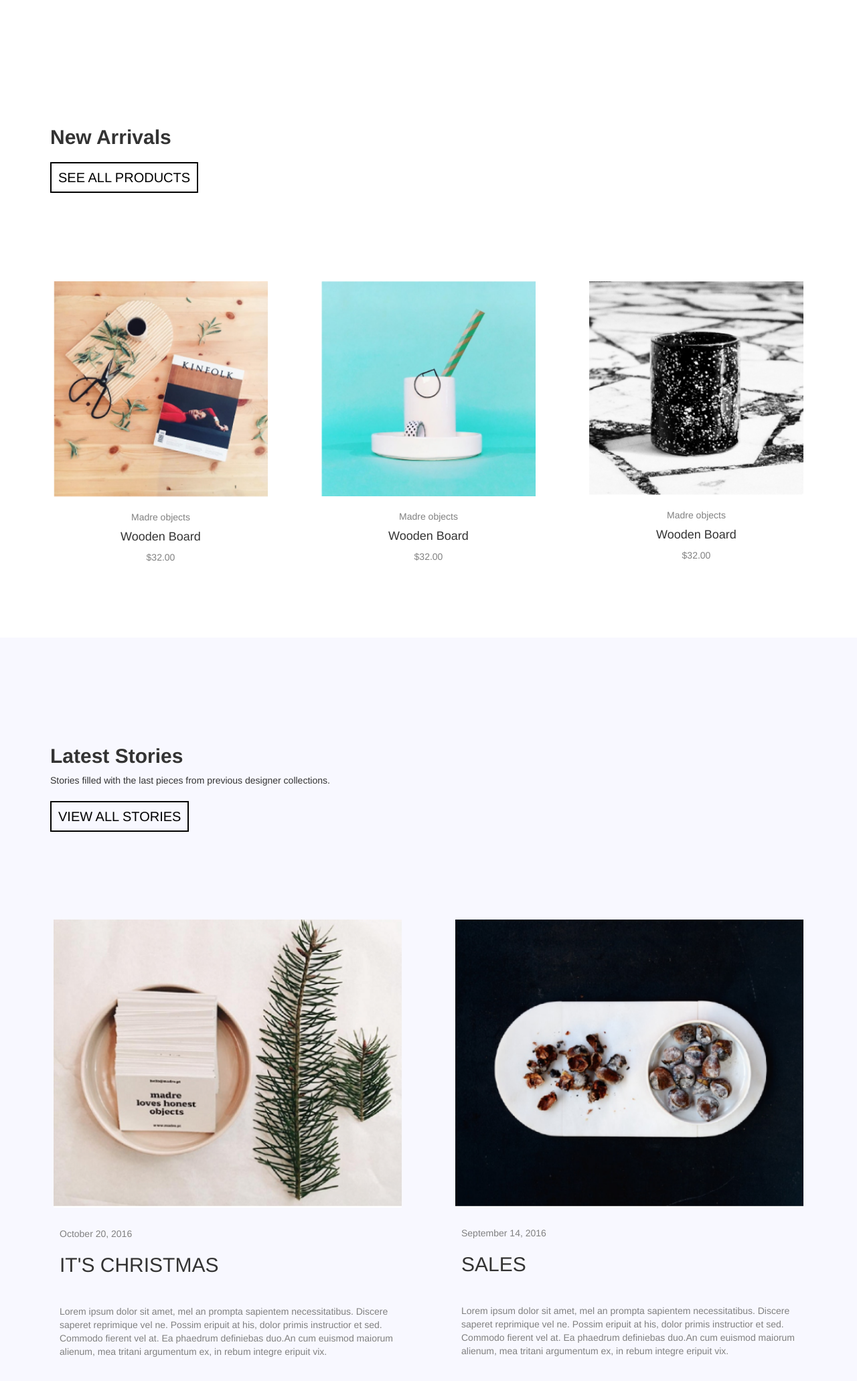
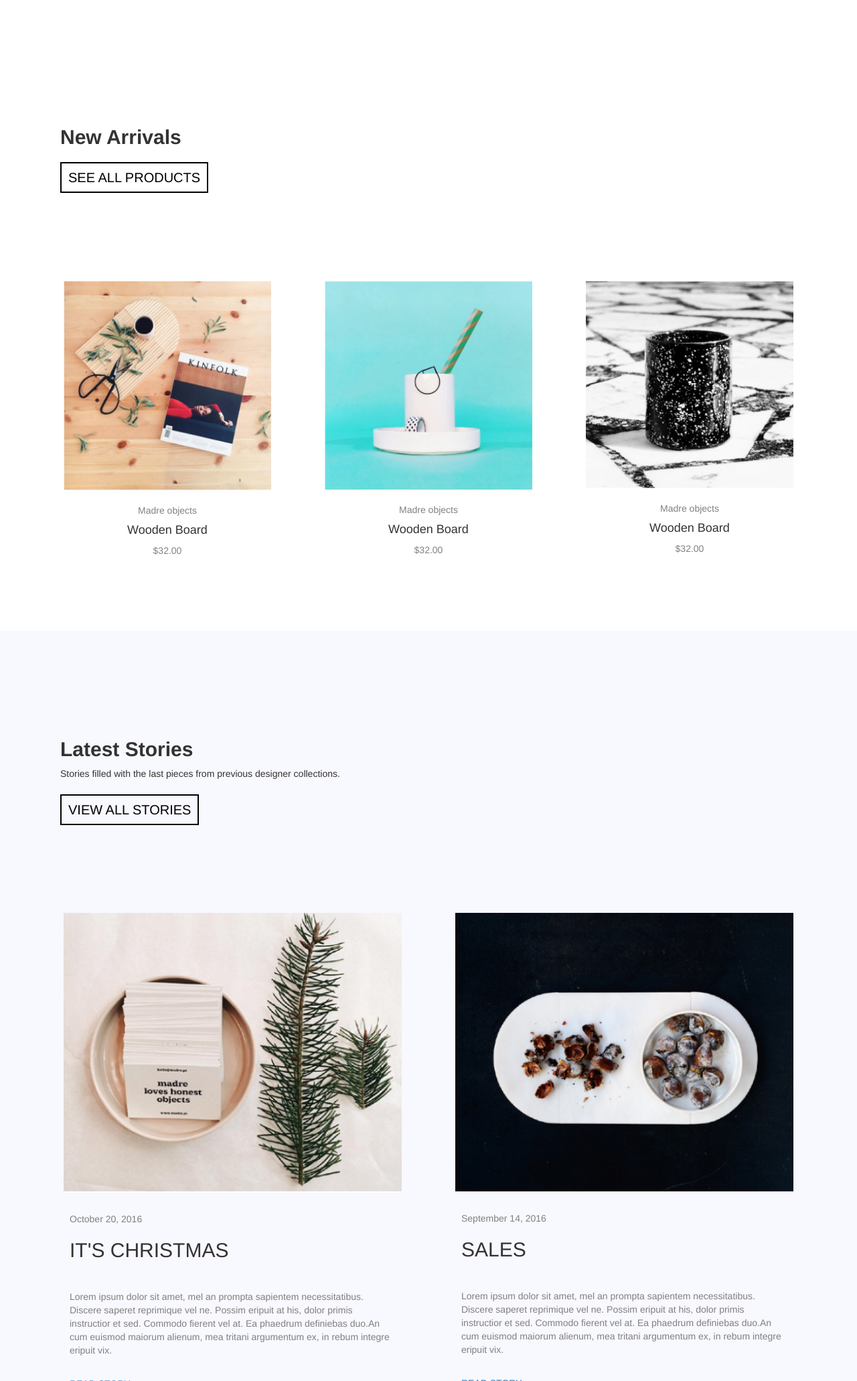
Before and after one commit to Karanjot1995/Terracotta, a plain HTML site: page index.html in a window 1280 px wide. Shown: the part 738-2800 px from the top of the page at 67% size. Drawn offline with nearby package versions, Linux system fonts and the light colour scheme.

Commit message:
changes made

```diff
--- a/index.html
+++ b/index.html
@@ -45,7 +45,7 @@
   	</div>
 
   	<div class="container-fluid">
-  	  <div class="row" id="arrivals">
+  	  <div class="row" id="arrivals" style="margin:0;" >
   	  	<div class="caption">
   		  <h2><b>New Arrivals</b></h2><br>
   		  <a href="#">SEE ALL PRODUCTS</a><br>
@@ -72,7 +72,7 @@
     </div>
 
     <div class="container-fluid" style="background:ghostwhite;">
-      <div class="row" id="stories">
+      <div class="row" id="stories" style="margin:0;">
     	<div class="caption">
   		  <h2><b>Latest Stories</b></h2>
   		  <p>Stories filled with the last pieces from previous designer collections.</p><br>
```
